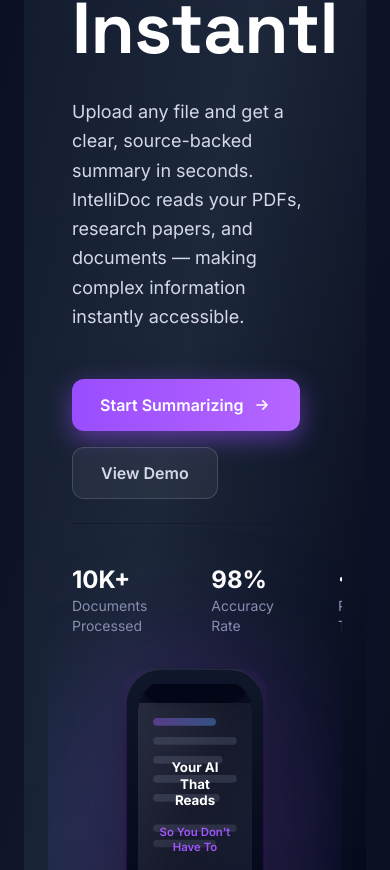
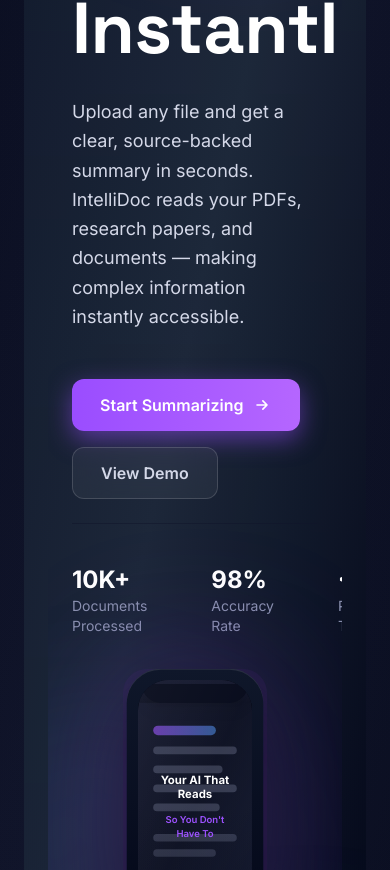
Before and after one commit to ARJUNRAWAT-DEL/INTELLIDOC, a React (Vite) app in the folder frontend/: page / in a window 390 px wide. Shown: the part 1130-2000 px from the top of the page. Built offline with nearby package versions, Linux system fonts and the light colour scheme.

Commit message:
fix: Improve phone mockup content visibility with proper z-index layering and match navbar background to page theme

```diff
--- a/frontend/src/components/PhoneMockup.tsx
+++ b/frontend/src/components/PhoneMockup.tsx
@@ -35,42 +35,45 @@
               </div>
 
               {/* Always show content - no image loading */}
-              <div className="w-full h-full relative pt-6 bg-gradient-to-br from-navy-secondary via-navy-primary to-navy-tertiary">
+              <div className="w-full h-full relative pt-6 bg-gradient-to-br from-navy-secondary via-navy-primary to-navy-tertiary z-0">
                 {/* Document Preview Visual */}
-                <div className="absolute inset-0 pt-10 px-4">
+                <div className="absolute inset-0 pt-12 px-4 z-10">
                   <div className="w-full space-y-3">
                     {/* Document Lines */}
-                    <div className="h-2 bg-gradient-to-r from-accent-neon-purple/40 to-accent-neon-cyan/40 rounded-full w-3/4"></div>
-                    <div className="h-2 bg-text-muted/20 rounded-full w-full"></div>
-                    <div className="h-2 bg-text-muted/20 rounded-full w-5/6"></div>
-                    <div className="h-2 bg-text-muted/20 rounded-full w-full"></div>
-                    <div className="h-2 bg-text-muted/20 rounded-full w-4/5"></div>
+                    <div className="h-2.5 bg-gradient-to-r from-accent-neon-purple/60 to-accent-neon-cyan/50 rounded-full w-3/4"></div>
+                    <div className="h-2 bg-text-muted/30 rounded-full w-full"></div>
+                    <div className="h-2 bg-text-muted/30 rounded-full w-5/6"></div>
+                    <div className="h-2 bg-text-muted/30 rounded-full w-full"></div>
+                    <div className="h-2 bg-text-muted/30 rounded-full w-4/5"></div>
 
                     <div className="pt-3">
-                      <div className="h-2 bg-text-muted/20 rounded-full w-full"></div>
-                      <div className="h-2 bg-text-muted/20 rounded-full w-3/4 mt-2"></div>
+                      <div className="h-2 bg-text-muted/30 rounded-full w-full"></div>
+                      <div className="h-2 bg-text-muted/30 rounded-full w-3/4 mt-2"></div>
                     </div>
                   </div>
                 </div>
 
                 {/* Gradient Overlay */}
-                <div className="absolute inset-0 bg-gradient-to-b from-transparent via-transparent to-navy-primary/60"></div>
+                <div className="absolute inset-0 bg-gradient-to-b from-transparent via-transparent to-navy-primary/60 z-20"></div>
 
                 {/* Premium Text Overlay */}
-                <div className="absolute inset-0 flex items-center justify-center pointer-events-none">
-                  <div className="flex flex-col items-center gap-4 px-4 text-center">
-                    <div className="text-sm sm:text-base md:text-lg font-bold text-text-primary leading-tight max-w-[85%]">
+                <div className="absolute inset-0 flex items-center justify-center pointer-events-none z-30">
+                  <div className="flex flex-col items-center gap-3 px-4 text-center">
+                    <div className="text-xs sm:text-sm md:text-base font-bold text-text-primary leading-tight max-w-[85%]">
                       Your AI That Reads
                     </div>
-                    <div className="text-xs sm:text-sm text-accent-neon-purple font-semibold">
+                    <div className="text-[10px] sm:text-xs text-accent-neon-purple font-semibold">
                       So You Don't Have To
                     </div>
                   </div>
                 </div>
               </div>
 
-              <div className="absolute left-1/2 transform -translate-x-1/2 top-1 w-28 h-5 bg-slate-950 rounded-b-3xl z-30 shadow-lg"></div>
-              <div className="absolute inset-0 rounded-[28px] opacity-[0.18] bg-gradient-to-br from-white/60 to-transparent pointer-events-none z-10"></div>
+              {/* Notch */}
+              <div className="absolute left-1/2 transform -translate-x-1/2 top-1 w-28 h-5 bg-slate-950 rounded-b-3xl z-40 shadow-lg"></div>
+
+              {/* Glossy Highlight */}
+              <div className="absolute inset-0 rounded-[28px] opacity-[0.12] bg-gradient-to-br from-white/50 to-transparent pointer-events-none z-50"></div>
             </div>
           </div>
 
--- a/frontend/src/components/navbar.tsx
+++ b/frontend/src/components/navbar.tsx
@@ -44,8 +44,8 @@
   return (
     <header className={`sticky top-0 z-50 transition-all duration-300 ${
       scrolled
-        ? 'backdrop-blur-xl bg-navy-primary/40 border-b border-accent-neon-purple/10 shadow-lg'
-        : 'bg-transparent border-b border-transparent'
+        ? 'backdrop-blur-xl bg-navy-primary/60 border-b border-accent-neon-purple/10 shadow-lg'
+        : 'backdrop-blur-md bg-navy-primary/30 border-b border-navy-secondary/20'
     }`}>
       <div className="max-w-7xl mx-auto px-6 py-4 flex items-center justify-between">
         {/* Logo & Brand */}
```
